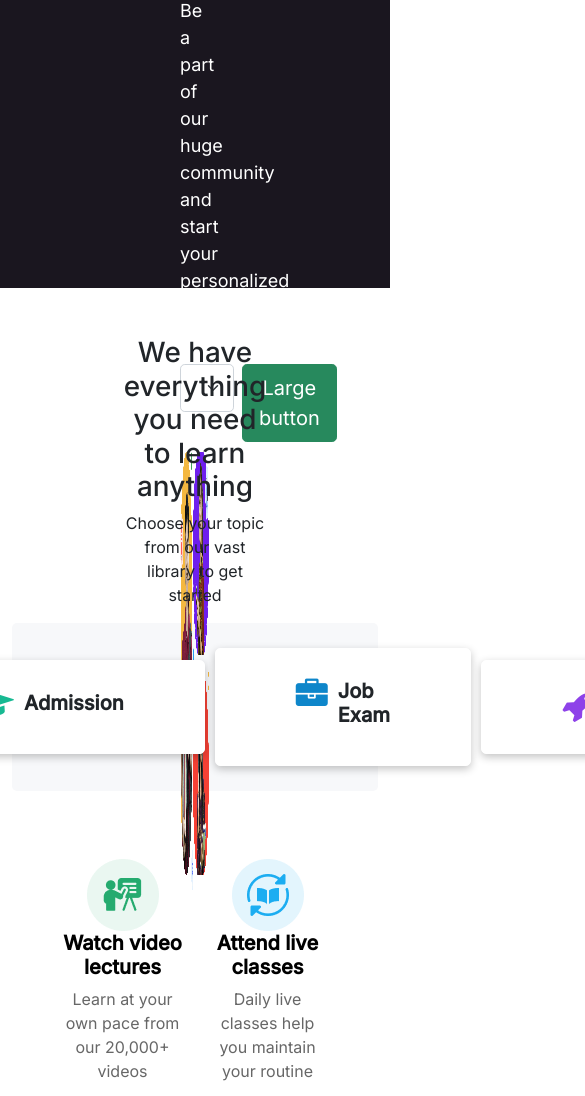
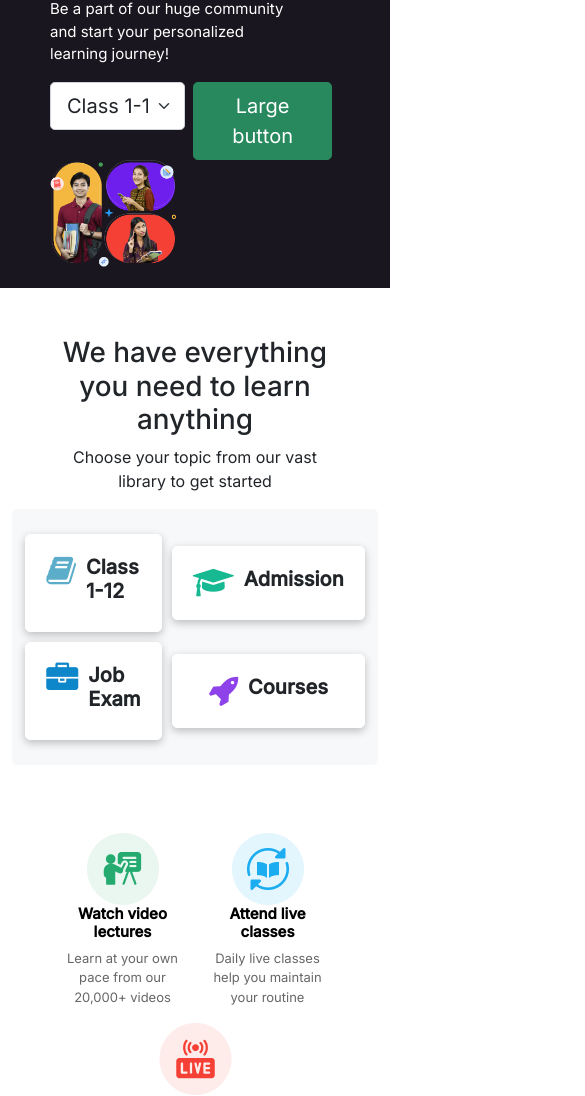
Before and after one commit to hussainrifat/10-minute-school-clone-bootstrap, a plain HTML site: page index.html in a window 390 px wide. Shown: the part 243-1339 px from the top of the page, 585 px wide, since content can reach past the window. Drawn offline with nearby package versions, Linux system fonts and the light colour scheme.

Commit message:
responsive

```diff
--- a/style.css
+++ b/style.css
@@ -43,13 +43,10 @@
     height: 500px;
     background-color: #1A161F;
     padding: 20px 180px;
-    min-height: 200px;
-
-
 }
 
 .hero-section-img {
-    height: 450px;
+    width: 50%;
 }
 
 .hero-section h1 {
@@ -208,3 +205,114 @@ i {
 
       transform: translateY(0);
   }
+
+
+  /* mobile responsive */
+
+
+  @media (max-width:767px) {
+
+
+    .hero-section h1 {
+        font-weight: 400;
+        font-size: 40px;
+    }
+
+    .hero-section p {
+        font-weight: 400;
+        font-size: 15px;
+    }
+
+    .features-text {
+        max-width: 80%;
+        margin:0 auto;
+    }
+
+
+    .features {
+       display: grid;
+       grid-template-columns: repeat(2,1fr);
+
+    }
+
+    .features-box {
+        background-color: white;
+        margin:5px;
+        padding:20px;
+        transition: 1s;
+
+    }
+
+
+
+     .hero-section
+     {
+        display: grid;
+        grid-template-columns: repeat(1,1fr);
+        padding: 50px;
+    }
+
+  }
+
+
+  @media (max-width:1440px) {
+
+
+    .hero-section h1 {
+        font-weight: 400;
+        font-size: 40px;
+    }
+
+    .hero-section p {
+        font-weight: 400;
+        font-size: 15px;
+    }
+
+    .features-text {
+        max-width: 80%;
+        margin:0 auto;
+    }
+
+
+    .features {
+       display: grid;
+       grid-template-columns: repeat(2,1fr);
+
+    }
+
+    .features-box {
+        background-color: white;
+        margin:5px;
+        padding:20px;
+        transition: 1s;
+
+    }
+
+
+    .second-features h2{
+        font-size: 15px;
+        font-weight: 600;
+        color:black;
+    }
+
+    .second-features p{
+       font-size: 13px;
+       font-weight: 400;
+       color:#676767;
+   }
+
+
+   .courses {
+    display: grid;
+    grid-template-columns: repeat(2,1fr);
+
+ }
+
+ .hero-section
+ {
+    display: grid;
+    grid-template-columns: repeat(1,1fr);
+    padding: 50px;
+ }
+
+  }
```
Also changed, not shown: index.html (+1 -1 lines).
